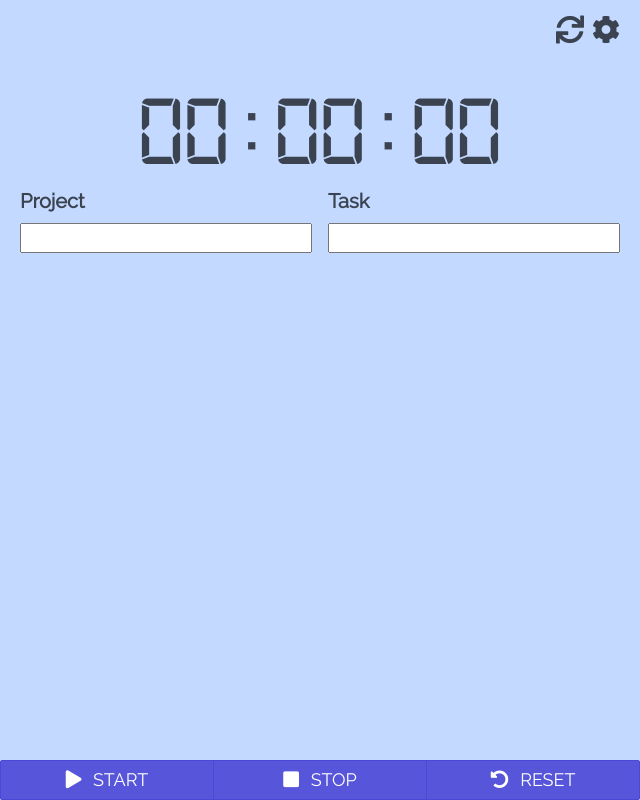
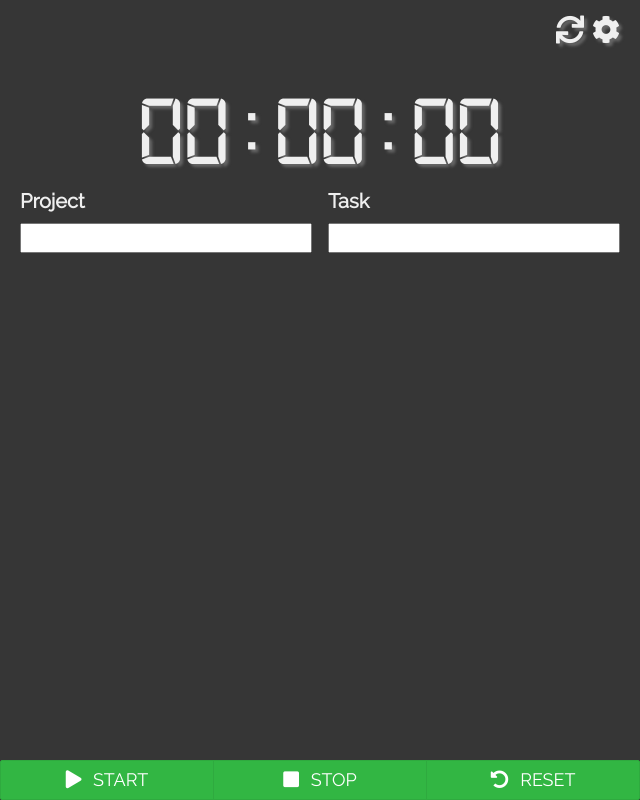
Before and after one commit to alexerhardt/pro-timer, an Electron app: page src/renderer/index.html in a window 640 px wide. Drawn offline with nearby package versions, Linux system fonts and the light colour scheme; no server answers.

Commit message:
tweak UI and add todo

```diff
--- a/src/renderer/index.css
+++ b/src/renderer/index.css
@@ -14,12 +14,10 @@
 }
 
 body {
-    background-color: #c3d9ff;
-    /*font-family: 'Open Sans Light', sans-serif !important;*/
+    background-color: rgba(54, 54, 54, 1);
+    color: rgba(239, 239, 239);
     font-family: 'Raleway', sans-serif !important;
 }
-
-
 
 .hidden {
     display: none;
@@ -42,6 +40,10 @@ body {
 
 .settings-outer-container > div {
     width: 100%;
+}
+
+.shadow-on-bg {
+    text-shadow: 3px 3px 3px rgba(102,102,102,1);
 }
 
 .back-button-container {
--- a/src/renderer/index.html
+++ b/src/renderer/index.html
@@ -16,12 +16,12 @@
       <div class="container px-3 pt-2">
         <div class="columns">
           <div class="column col-12 pt-2">
-            <i class="fas fa-cog toggle-btn float-right"></i>
-            <i class="fas fa-sync sync-btn mr-2 float-right"></i>
+            <i class="fas fa-cog toggle-btn float-right shadow-on-bg"></i>
+            <i class="fas fa-sync sync-btn mr-2 float-right shadow-on-bg"></i>
           </div>
         </div>
       </div>
-      <h1 class="text-center counter">00:00:00</h1>
+      <h1 class="text-center counter shadow-on-bg">00:00:00</h1>
       <div class="container px-3">
         <div class="columns">
           <div class="column col-6">
@@ -35,15 +35,15 @@
         </div>
       </div>
       <div class="timer-controls-container btn-group btn-group-block">
-        <button class="btn btn-lg btn-primary start-btn">
+        <button class="btn btn-lg btn-success start-btn">
           <i class="fas fa-play"></i>
           START
         </button>
-        <button class="btn btn-lg btn-primary stop-btn">
+        <button class="btn btn-lg btn-success stop-btn">
           <i class="fas fa-stop"></i>
           STOP
         </button>
-        <button class="btn btn-lg btn-primary reset-btn">
+        <button class="btn btn-lg btn-success reset-btn">
           <i class="fas fa-undo-alt"></i>
           RESET
         </button>
@@ -52,7 +52,7 @@
     </div>
     <div class="settings-view hidden">
       <div class="back-button-container">
-        <i class="fas fa-arrow-left toggle-btn ml-2 mt-2"></i>
+        <i class="fas fa-arrow-left toggle-btn ml-2 mt-2 shadow-on-bg"></i>
       </div>
       <div class="container settings-outer-container">
         <div class="settings-inner-container--is-logged-in hidden">
```
Also changed, not shown: 1 other file.
